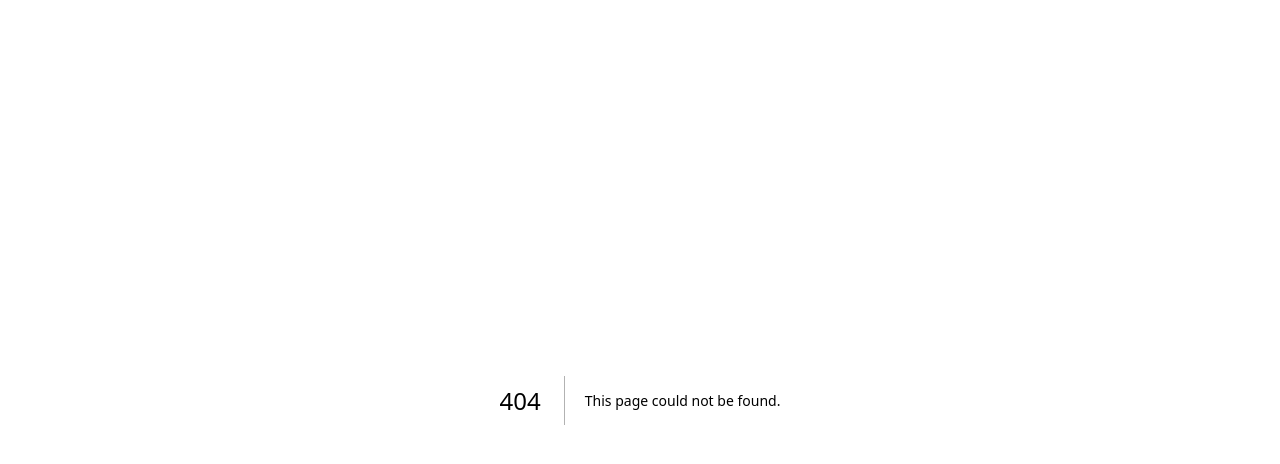
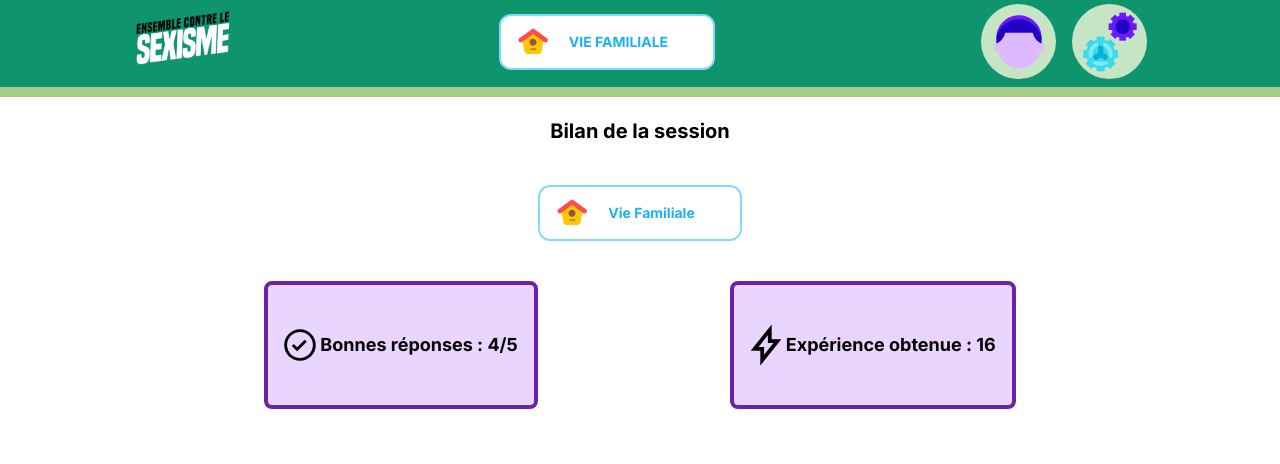
Before and after one commit to paul-rou/ecls-quiz, a Next.js app: page /test_page in a window 1280 px wide. Before the commit this address had no page. Shown: the top 464 px of the page. Built offline with nearby package versions, Linux system fonts and the light colour scheme.

Commit message:
[FEAT] Ajout d'un écran de bilan pour le quiz

```diff
--- /dev/null
+++ b/src/app/test_page/page.tsx
@@ -0,0 +1,28 @@
+"use client";
+
+import QuizBilan from "@/components/quizElements/quizBilan/QuizBilan";
+import NavBar from "@/components/navBar/NavBar";
+import vieFamiliale from "../../../public/theme-svg/vie-familiale.svg";
+
+export default function Home() {
+  const listOfThemes = [
+    "Inégalités au travail",
+    "Arts & Culture",
+    "Droit",
+    "Vie familiale",
+    "Espace public",
+    "Autre",
+  ];
+  return (
+    <>
+      <NavBar />
+      <QuizBilan
+        score={4}
+        nbQuestions={5}
+        xpGained={16}
+        themeName="Vie Familiale"
+        themeLogo={vieFamiliale}
+      />
+    </>
+  );
+}
--- /dev/null
+++ b/src/components/quizElements/quizBilan/QuizBilan.tsx
@@ -0,0 +1,34 @@
+import BilanCard from "./bilanCard/BilanCard";
+import ThemeCard from "@/components/themeCard/ThemeCard";
+
+interface Props {
+  score: number;
+  nbQuestions: number;
+  xpGained: number;
+  themeName: string;
+  themeLogo: string;
+}
+
+const QuizBilan = ({
+  score,
+  nbQuestions,
+  xpGained,
+  themeName,
+  themeLogo,
+}: Props) => {
+  return (
+    <div className="flex flex-col mt-5 items-center text-center [font-family:'Inter-Bold', Helvetica] space-y-10">
+      <h1 className="font-bold text-xl">Bilan de la session</h1>
+      <ThemeCard themeName={themeName} themeLogo={themeLogo} />
+      <div className="flex flex-row lg:space-x-48 md:space-x-24 space-x-5">
+        <BilanCard
+          type="score"
+          content={`Bonnes réponses : ${score}/${nbQuestions}`}
+        />
+        <BilanCard type="xp" content={`Expérience obtenue : ${xpGained}`} />
+      </div>
+    </div>
+  );
+};
+
+export default QuizBilan;
--- /dev/null
+++ b/src/components/quizElements/quizBilan/bilanCard/BilanCard.tsx
@@ -0,0 +1,38 @@
+import React from "react";
+import Image from "next/image";
+import checkboxIcon from "public/checkboxIcon.svg";
+import xpIcon from "public/xpIcon.svg";
+
+interface Props {
+  type: "score" | "xp";
+  content: string;
+}
+
+const BilanCard = ({ type, content }: Props) => {
+  return (
+    <div className="w-512 h-32 rounded-lg border-4 border-purple-800 bg-purple-200 flex items-center justify-center p-4">
+      {type === "score" ? (
+        <Image
+          src={checkboxIcon}
+          alt={"Checkbox"}
+          width={32}
+          height={32}
+          className="mr-1"
+        />
+      ) : type === "xp" ? (
+        <Image
+          src={xpIcon}
+          alt={"LightningXP"}
+          width={32}
+          height={32}
+          className="mr-1"
+        />
+      ) : (
+        " "
+      )}
+      <p className="font-bold text-lg">{content}</p>
+    </div>
+  );
+};
+
+export default BilanCard;
```
Also changed, not shown: public/checkboxIcon.svg (added), public/xpIcon.svg (added).
